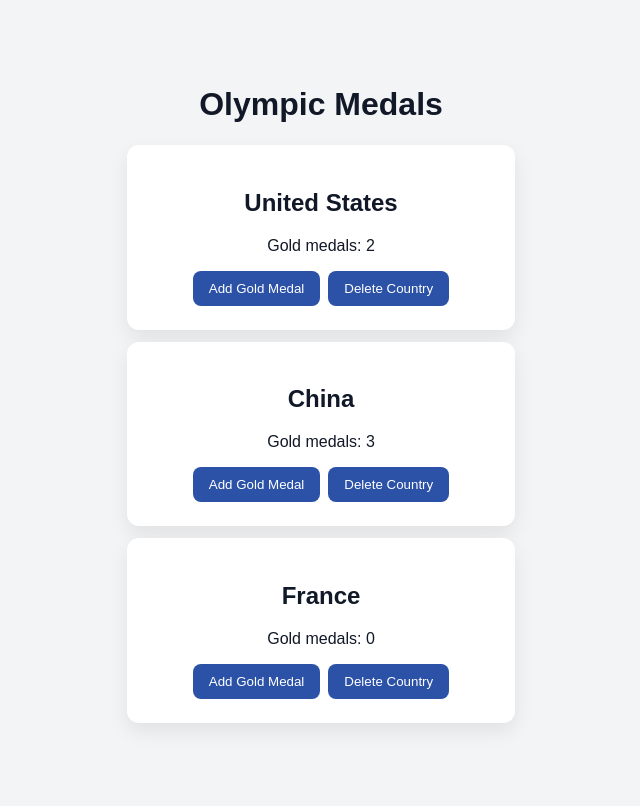
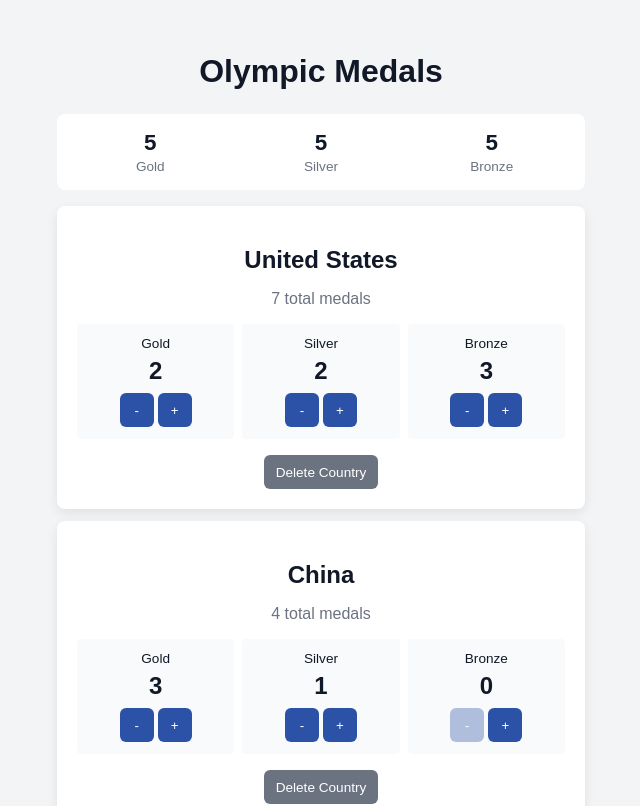
Before and after one commit to okitchener/Olympic-Medals, a React (Vite) app: page / in a window 1280 px wide. Shown: the top 806 px of the page, without its empty margins (319-959 px from the left). Built offline with nearby package versions, Linux system fonts and the light colour scheme.

Commit message:
React Lab

```diff
--- a/src/App.jsx
+++ b/src/App.jsx
@@ -3,15 +3,25 @@ import Country from './Country'
 
 export default function App() {
   const [countries, setCountries] = useState([
-    { id: 1, name: 'United States', gold: 2 },
-    { id: 2, name: 'China', gold: 3 },
-    { id: 3, name: 'France', gold: 0 },
-  ])
+  { id: 1, name: "United States", gold: 2, silver: 2, bronze: 3 },
+  { id: 2, name: "China", gold: 3, silver: 1, bronze: 0 },
+  { id: 3, name: "France", gold: 0, silver: 2, bronze: 2 },
+]);
 
-  const handleAddGold = (id) => {
+  const handleIncrement = (id, medalType) => {
     setCountries((currentCountries) =>
       currentCountries.map((country) =>
-        country.id === id ? { ...country, gold: country.gold + 1 } : country
+        country.id === id ? { ...country, [medalType]: country[medalType] + 1 } : country
+      )
+    )
+  }
+
+  const handleDecrement = (id, medalType) => {
+    setCountries((currentCountries) =>
+      currentCountries.map((country) =>
+        country.id === id && country[medalType] > 0
+          ? { ...country, [medalType]: country[medalType] - 1 }
+          : country
       )
     )
   }
@@ -22,17 +32,30 @@ export default function App() {
     )
   }
 
+  const totalMedals = countries.reduce(
+    (totals, country) => ({
+      gold: totals.gold + country.gold,
+      silver: totals.silver + country.silver,
+      bronze: totals.bronze + country.bronze,
+    }),
+    { gold: 0, silver: 0, bronze: 0 },
+  )
+
   return (
     <main className="app">
       <h1>Olympic Medals</h1>
+      <div className="total-board" aria-label="Total medals awarded">
+        <div><strong>{totalMedals.gold}</strong><span>Gold</span></div>
+        <div><strong>{totalMedals.silver}</strong><span>Silver</span></div>
+        <div><strong>{totalMedals.bronze}</strong><span>Bronze</span></div>
+      </div>
       {countries.map((country) => (
         <Country
           key={country.id}
-          id={country.id}
-          name={country.name}
-          gold={country.gold}
-          onAddGold={handleAddGold}
-          onDeleteCountry={handleDeleteCountry}
+          country={country}
+          onIncrement={handleIncrement}
+          onDecrement={handleDecrement}
+          onDelete={handleDeleteCountry}
         />
       ))}
     </main>
--- a/src/Country.jsx
+++ b/src/Country.jsx
@@ -1,20 +1,19 @@
-export default function Country({ id, name, gold, onAddGold, onDeleteCountry }) {
-  const handleAddGold = () => {
-    onAddGold(id)
-  }
+import Medal from './Medal'
 
-  const handleDelete = () => {
-    onDeleteCountry(id)
-  }
+export default function Country({ country, onIncrement, onDecrement, onDelete }) {
+  const { id, name, gold, silver, bronze } = country
+  const countryTotal = gold + silver + bronze
 
   return (
     <section className="country-card">
       <h2>{name}</h2>
-      <p>Gold medals: {gold}</p>
-      <button type="button" onClick={handleAddGold}>
-        Add Gold Medal
-      </button>
-      <button type="button" onClick={handleDelete}>
+      <p className="country-total">{countryTotal} total medals</p>
+      <div className="medals">
+        <Medal type="gold" count={gold} countryId={id} onIncrement={onIncrement} onDecrement={onDecrement} />
+        <Medal type="silver" count={silver} countryId={id} onIncrement={onIncrement} onDecrement={onDecrement} />
+        <Medal type="bronze" count={bronze} countryId={id} onIncrement={onIncrement} onDecrement={onDecrement} />
+      </div>
+      <button className="delete-button" type="button" onClick={() => onDelete(id)}>
         Delete Country
       </button>
     </section>
--- /dev/null
+++ b/src/Medal.jsx
@@ -0,0 +1,20 @@
+const medalNames = {
+  gold: 'Gold',
+  silver: 'Silver',
+  bronze: 'Bronze',
+}
+
+export default function Medal({ type, count, countryId, onIncrement, onDecrement }) {
+  const label = medalNames[type]
+
+  return (
+    <div className={`medal medal-${type}`}>
+      <span className="medal-label">{label}</span>
+      <strong>{count}</strong>
+      <div className="medal-controls">
+        <button type="button" aria-label={`Decrease ${label} medals`} onClick={() => onDecrement(countryId, type)} disabled={count === 0}>-</button>
+        <button type="button" aria-label={`Increase ${label} medals`} onClick={() => onIncrement(countryId, type)}>+</button>
+      </div>
+    </div>
+  )
+}
--- a/src/index.css
+++ b/src/index.css
@@ -11,8 +11,7 @@
 body {
   margin: 0;
   min-height: 100vh;
-  display: grid;
-  place-items: center;
+  background: #f3f4f6;
 }
 
 #root {
@@ -20,34 +19,68 @@ body {
 }
 
 .app {
-  max-width: 420px;
+  max-width: 560px;
   margin: 0 auto;
   padding: 32px 16px;
   text-align: center;
 }
 
+h1 {
+  font-size: 2rem;
+  margin-bottom: 24px;
+}
+
+.total-board {
+  background: #ffffff;
+  border-radius: 8px;
+  display: grid;
+  grid-template-columns: repeat(3, 1fr);
+  margin-bottom: 16px;
+  padding: 16px 8px;
+}
+
+.total-board div {
+  display: grid;
+  gap: 3px;
+}
+
+.total-board strong { font-size: 1.4rem; }
+.total-board span { color: #6b7280; font-size: 0.85rem; }
+
 .country-card {
   background: white;
-  border-radius: 12px;
-  box-shadow: 0 8px 20px rgba(0, 0, 0, 0.08);
-  padding: 24px;
+  border-radius: 8px;
+  box-shadow: 0 4px 12px rgba(0, 0, 0, 0.08);
   margin-bottom: 12px;
+  padding: 20px;
 }
+
+.country-card h2 { margin-bottom: 4px; }
+.country-total { color: #6b7280; margin-bottom: 16px; }
+.medals { display: grid; gap: 8px; grid-template-columns: repeat(3, 1fr); }
+.medal { background: #f9fafb; border-radius: 4px; padding: 12px 8px; }
+.medal-label { display: block; font-size: 0.85rem; margin-bottom: 6px; }
+.medal strong { display: block; font-size: 1.5rem; margin-bottom: 8px; }
+.medal-controls { display: flex; gap: 4px; justify-content: center; }
 
 button {
   background: #2b52a7;
+  border-radius: 6px;
   color: white;
   border: none;
-  border-radius: 8px;
-  padding: 10px 16px;
+  padding: 8px 12px;
   cursor: pointer;
-  margin-right: 8px;
+  min-height: 34px;
+  min-width: 34px;
 }
 
-button:last-of-type {
-  margin-right: 0;
+button:hover:not(:disabled) { background: #1f3d80; }
+button:disabled { cursor: not-allowed; opacity: 0.35; }
+.delete-button { background: #6b7280; font-size: 0.85rem; margin-top: 16px; }
+.delete-button:hover:not(:disabled) { background: #4b5563; }
+
+@media (max-width: 520px) {
+  .app { padding: 24px 12px; }
+  .country-card { padding: 16px; }
+  .medals { grid-template-columns: 1fr; }
 }
-
-button:hover {
-  background: #2b52a7;
-}
```
